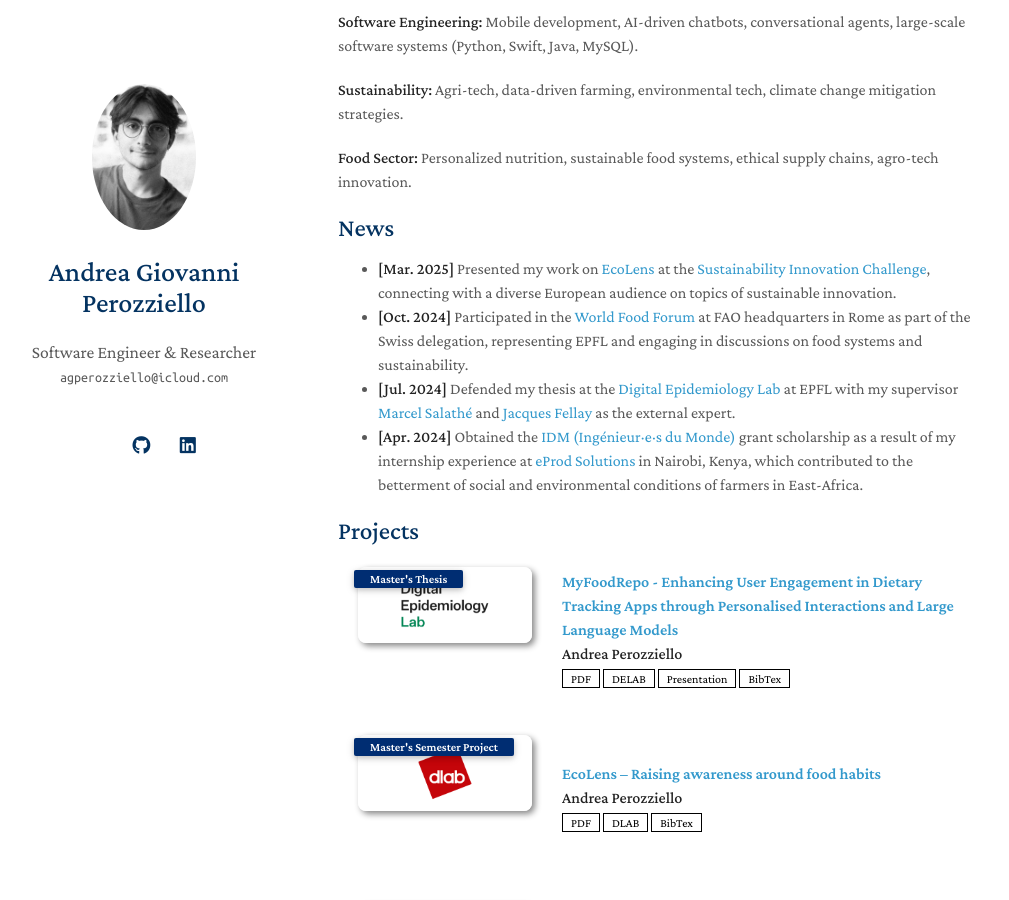
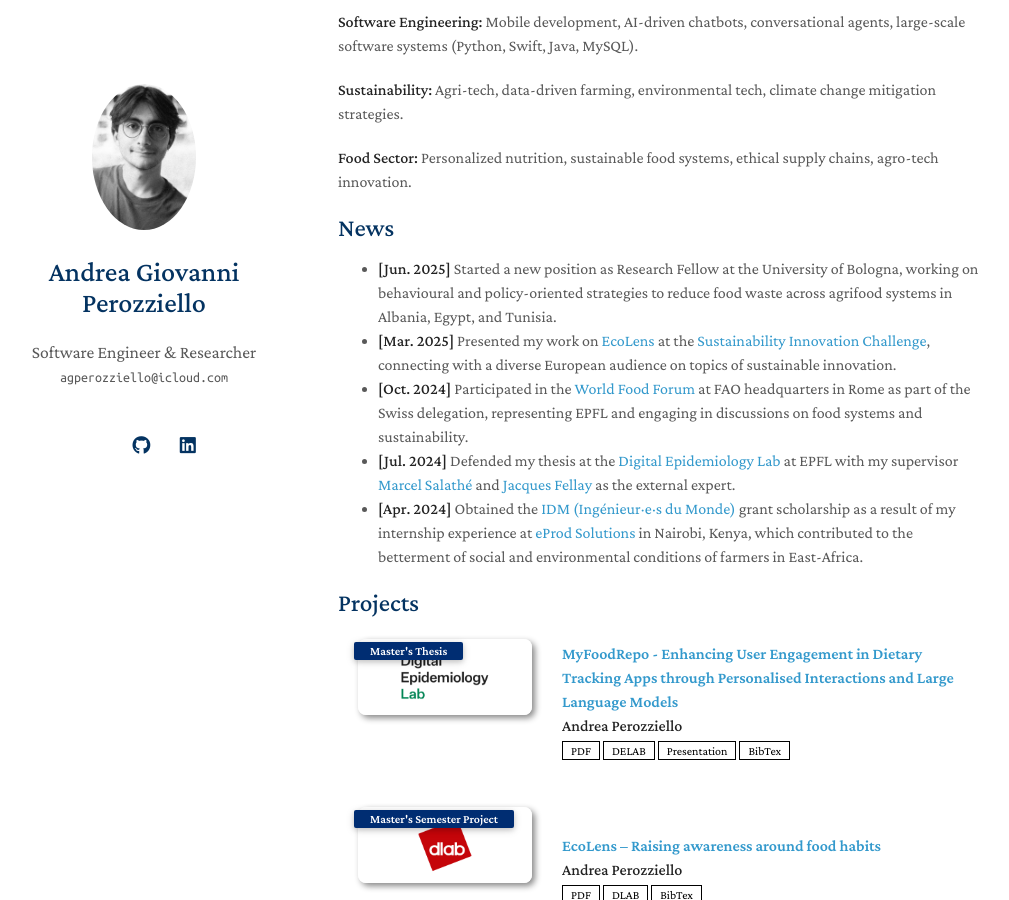
Before and after one commit to peroza/peroza.io, a Jekyll site: the page built from index.md, in a window 1280 px wide and 900 px high, scrolled down 301 px. Shown: the whole window, without its empty margins (132-1141 px from the left). Built offline with Jekyll 4.4.1, drawn with Linux system fonts in a browser that asks for light colours; a style sheet for code colours, icons or effects is not loaded; our own code applies the rules of GitHub Pages for plain Markdown files.

Commit message:
updated News section

```diff
--- a/index.md
+++ b/index.md
@@ -18,6 +18,7 @@
 
 ## News
 
+- **[Jun. 2025]** Started a new position as Research Fellow at the University of Bologna, working on behavioural and policy-oriented strategies to reduce food waste across agrifood systems in Albania, Egypt, and Tunisia.
 - **[Mar. 2025]** Presented my work on [EcoLens](https://zeroemission.group/ecolens/) at the [Sustainability Innovation Challenge](https://epfl-sic.ch/), connecting with a diverse European audience on topics of sustainable innovation.
 - **[Oct. 2024]** Participated in the [World Food Forum](https://www.world-food-forum.org/en) at FAO headquarters in Rome as part of the Swiss delegation, representing EPFL and engaging in discussions on food systems and sustainability.
 - **[Jul. 2024]** Defended my thesis at the [Digital Epidemiology Lab](https://www.digitalepidemiologylab.org/) at EPFL with my supervisor [Marcel Salathé](https://people.epfl.ch/marcel.salathe?lang=en) and [Jacques Fellay](https://people.epfl.ch/jacques.fellay?lang=en) as the external expert.
```
